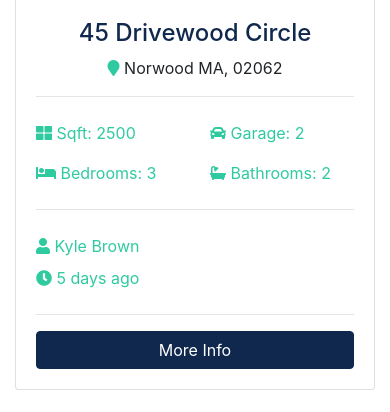
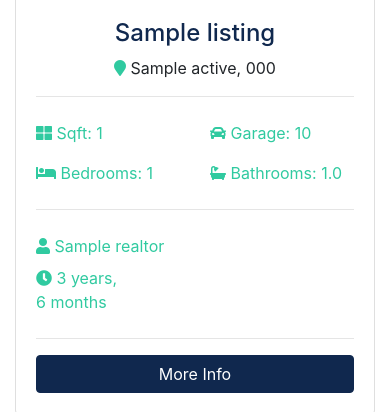
Before and after one commit to nick6850/RealEstate-Website-Learning-Project, a Django app: page / in a window 390 px wide. Shown: the part 1194-1606 px from the top of the page. Run offline with Django 4.2, Linux system fonts and the light colour scheme; tables that the repository leaves empty hold one stand-in row (values such as "Sample post"); grey boxes marked "Sample" are stand-in pictures; some libraries are stand-ins or nearby versions.

Commit message:
Connect template to database for dynamic realtor display

```diff
--- a/pages/views.py
+++ b/pages/views.py
@@ -1,9 +1,26 @@
 from django.http import HttpResponse
 from django.shortcuts import render
+from listings.models import Listing
+from realtors.models import Realtor
 
 # Create your views here.
 def index(request):
-    return render(request, 'pages/index.html')
+    listings = Listing.objects.order_by('-list_date').filter(is_published=True)[:3]
+
+    context = {
+        "listings": listings
+    }
+
+    return render(request, 'pages/index.html', context)
 
 def about(request):
-    return render(request, 'pages/about.html')
+    realtors = Realtor.objects.order_by('-hire_date')
+
+    mvp = realtors.filter(is_mvp=True)
+
+    context = {
+        'realtors': realtors,
+        'mvp_realtors': mvp
+    }
+
+    return render(request, 'pages/about.html', context)
--- a/templates/pages/index.html
+++ b/templates/pages/index.html
@@ -1,4 +1,5 @@
 {% extends 'base.html' %}
+{% load humanize %}
 
 {% block content %}
 <!-- Showcase -->
@@ -130,135 +131,55 @@
     <div class="container">
       <h3 class="text-center mb-3">Latest Listings</h3>
       <div class="row">
-        <!-- Listing 1 -->
+        {% if listings %}
+         {% for listing in listings %}
             <div class="col-md-6 col-lg-4 mb-4">
               <div class="card listing-preview">
-            <img class="card-img-top" src="assets/img/homes/home-1.jpg" alt="">
+                <img class="card-img-top" src="{{listing.photo_main.url}}" alt="">
                 <div class="card-img-overlay">
                   <h2>
-                <span class="badge badge-secondary text-white">$490,000</span>
+                    <span class="badge badge-secondary text-white">${{listing.price | intcomma }}</span>
                   </h2>
                 </div>
                 <div class="card-body">
                   <div class="listing-heading text-center">
-                <h4 class="text-primary">45 Drivewood Circle</h4>
+                    <h4 class="text-primary">{{ listing.title }}</h4>
                     <p>
-                  <i class="fas fa-map-marker text-secondary"></i> Norwood MA, 02062</p>
+                      <i class="fas fa-map-marker text-secondary"></i> {{ listing.city }} {{ listing.state }}, {{ listing.zipcode }}</p>
                   </div>
                   <hr>
                   <div class="row py-2 text-secondary">
                     <div class="col-6">
-                  <i class="fas fa-th-large"></i> Sqft: 2500</div>
+                      <i class="fas fa-th-large"></i> Sqft: {{ listing.sqft }}</div>
                     <div class="col-6">
-                  <i class="fas fa-car"></i> Garage: 2</div>
+                      <i class="fas fa-car"></i> Garage: {{ listing.garage}}</div>
                   </div>
                   <div class="row py-2 text-secondary">
                     <div class="col-6">
-                  <i class="fas fa-bed"></i> Bedrooms: 3</div>
+                      <i class="fas fa-bed"></i> Bedrooms: {{ listing.bedrooms}}</div>
                     <div class="col-6">
-                  <i class="fas fa-bath"></i> Bathrooms: 2</div>
+                      <i class="fas fa-bath"></i> Bathrooms: {{ listing.bathrooms }}</div>
                   </div>
                   <hr>
                   <div class="row py-2 text-secondary">
                     <div class="col-6">
-                  <i class="fas fa-user"></i> Kyle Brown</div>
+                      <i class="fas fa-user"></i> {{ listing.realtor }}</div>
                   </div>
                   <div class="row text-secondary pb-2">
                     <div class="col-6">
-                  <i class="fas fa-clock"></i> 5 days ago</div>
+                      <i class="fas fa-clock"></i> {{ listing.list_date | timesince }}</div>
                   </div>
                   <hr>
-              <a href="listing.html" class="btn btn-primary btn-block">More Info</a>
+                  <a href="{% url 'listing' listing.id %}" class="btn btn-primary btn-block">More Info</a>
                 </div>
               </div>
             </div>
-
-        <!-- Listing 2 -->
-        <div class="col-md-6 col-lg-4 mb-4">
-          <div class="card listing-preview">
-            <img class="card-img-top" src="assets/img/homes/home-2.jpg" alt="">
-            <div class="card-img-overlay">
-              <h2>
-                <span class="badge badge-secondary text-white">$550,000</span>
-              </h2>
+         {% endfor %}
+        {% else %}
+          <div class="col-md-12">
+            <p>No Listings Available</p>
           </div>
-            <div class="card-body">
-              <div class="listing-heading text-center">
-                <h4 class="text-primary">18 Jefferson Lane</h4>
-                <p>
-                  <i class="fas fa-map-marker text-secondary"></i> Woburn MA, 01801</p>
-              </div>
-              <hr>
-              <div class="row py-2 text-secondary">
-                <div class="col-6">
-                  <i class="fas fa-th-large"></i> Sqft: 3200</div>
-                <div class="col-6">
-                  <i class="fas fa-car"></i> Garage: 1</div>
-              </div>
-              <div class="row py-2 text-secondary">
-                <div class="col-6">
-                  <i class="fas fa-bed"></i> Bedrooms: 4</div>
-                <div class="col-6">
-                  <i class="fas fa-bath"></i> Bathrooms: 2.5</div>
-              </div>
-              <hr>
-              <div class="row py-2 text-secondary">
-                <div class="col-6">
-                  <i class="fas fa-user"></i> Mark Hudson</div>
-              </div>
-              <div class="row text-secondary pb-2">
-                <div class="col-6">
-                  <i class="fas fa-clock"></i> 5 days ago</div>
-              </div>
-              <hr>
-              <a href="listing.html" class="btn btn-primary btn-block">More Info</a>
-            </div>
-          </div>
-        </div>
-
-        <!-- Listing 3 -->
-        <div class="col-md-6 col-lg-4 mb-4">
-          <div class="card listing-preview">
-            <img class="card-img-top" src="assets/img/homes/home-3.jpg" alt="">
-            <div class="card-img-overlay">
-              <h2>
-                <span class="badge badge-secondary text-white">$580,000</span>
-              </h2>
-            </div>
-            <div class="card-body">
-              <div class="listing-heading text-center">
-                <h4 class="text-primary">187 Woodrow Street</h4>
-                <p>
-                  <i class="fas fa-map-marker text-secondary"></i> Salem MA, 01915</p>
-              </div>
-              <hr>
-              <div class="row py-2 text-secondary">
-                <div class="col-6">
-                  <i class="fas fa-th-large"></i> Sqft: 3107</div>
-                <div class="col-6">
-                  <i class="fas fa-car"></i> Garage: 0</div>
-              </div>
-              <div class="row py-2 text-secondary">
-                <div class="col-6">
-                  <i class="fas fa-bed"></i> Bedrooms: 4</div>
-                <div class="col-6">
-                  <i class="fas fa-bath"></i> Bathrooms: 3</div>
-              </div>
-              <hr>
-              <div class="row py-2 text-secondary">
-                <div class="col-6">
-                  <i class="fas fa-user"></i> Mark Hudson</div>
-              </div>
-              <div class="row text-secondary pb-2">
-                <div class="col-6">
-                  <i class="fas fa-clock"></i> 5 days ago</div>
-              </div>
-              <hr>
-              <a href="listing.html" class="btn btn-primary btn-block">More Info</a>
-            </div>
-          </div>
-        </div>
-
+        {% endif %}
       </div>
     </div>
   </section>
```
Also changed, not shown: templates/pages/about.html (+17 -31 lines). Lines whose indentation alone changed are shown as unchanged.
